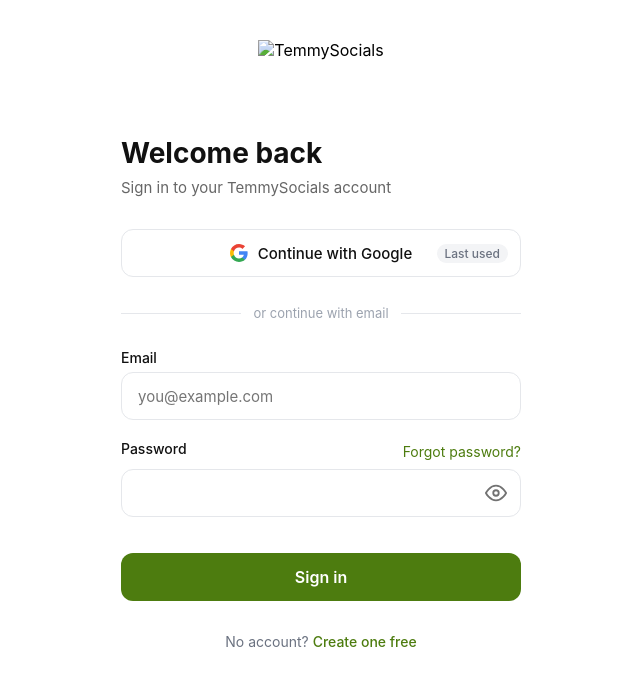
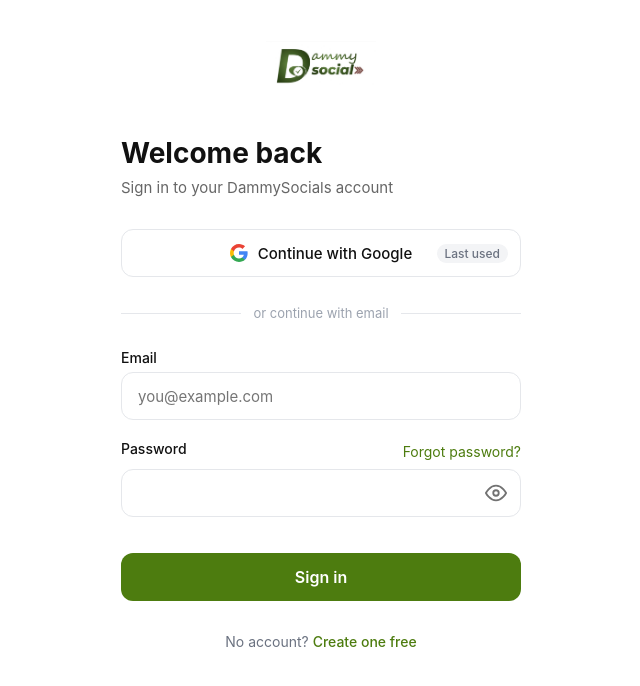
Before and after one commit to sonofidoghe-web/Dammysocials, a plain HTML site: page login.html in a window 1280 px wide. Shown: the whole page, without its empty margins (319-959 px from the left). Drawn offline with Linux system fonts and the light colour scheme.

Commit message:
Update logo and subtitle for login page

```diff
--- a/login.html
+++ b/login.html
@@ -256,11 +256,11 @@
   <div class="container">
     <!-- LOGO – replace src with your logo file -->
     <div class="logo">
-      <img src="logo.png" alt="TemmySocials">
+      <img src="logo.png.jpg" alt="DammySocials">
     </div>
 
     <h1>Welcome back</h1>
-    <p class="subtitle">Sign in to your TemmySocials account</p>
+    <p class="subtitle">Sign in to your DammySocials account</p>
 
     <!-- Alert box (appears above email) -->
     <div id="alert" class="alert"></div>
```
